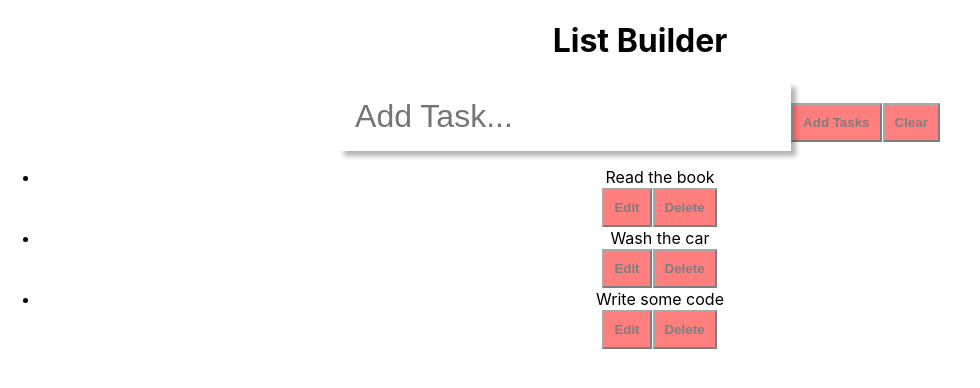
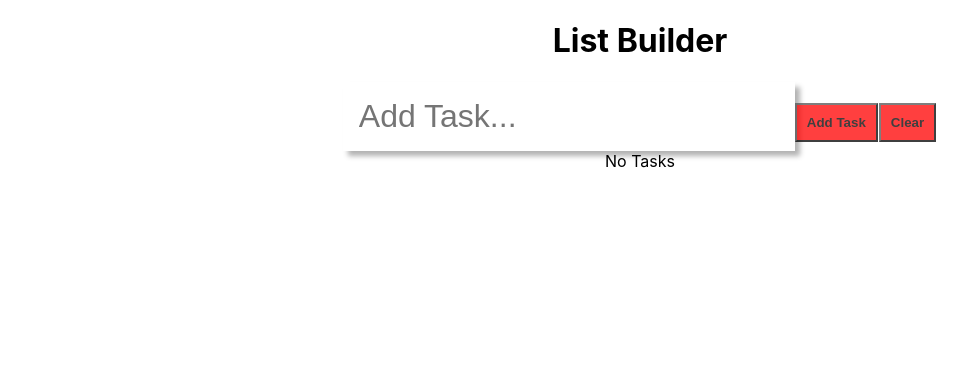
Before and after one commit to dvorakkarrie/list-builder-app, a React (Create React App) app: page / in a window 1280 px wide. Shown: the top 388 px of the page, without its empty margins (0-980 px from the left). Built offline with nearby package versions, Linux system fonts and the light colour scheme.

Commit message:
adding local storage

```diff
--- a/src/App.css
+++ b/src/App.css
@@ -23,7 +23,7 @@ button {
   margin: 1px;
   margin-left: auto;
   padding: 10px;
-  opacity: 0.5;
+  opacity: 0.75;
 }
 
 input {
--- a/src/components/TaskForm.js
+++ b/src/components/TaskForm.js
@@ -12,7 +12,7 @@ const TaskForm = () => {
 
     const handleSubmit = e => {
         e.preventDefault()
-        if(editItem === null) {
+        if(!editItem) {
             addTask(title)
             setTitle("")
         } else {
@@ -21,7 +21,7 @@ const TaskForm = () => {
     }
 
     useEffect(() => {
-        if(editItem !== null) {
+        if(editItem) {
             setTitle(editItem.title)
             console.log(editItem)
         } else {
@@ -34,8 +34,12 @@ const TaskForm = () => {
         <form onSubmit={handleSubmit}>
             <input onChange={handleChange} value={title}
                 type="text" placeholder="Add Task..." required />
-            <button type="submit">Add Tasks</button>
-            <button onClick={clearList}>Clear</button>
+            <button type="submit">
+                {editItem ? "Edit Task" : "Add Task"}
+            </button>
+            <button onClick={clearList}>
+                Clear
+            </button>
         </form>
         </div>
     )
--- a/src/components/TaskList.js
+++ b/src/components/TaskList.js
@@ -2,7 +2,7 @@ import React, {useContext} from 'react'
 import {TaskListContext} from './TaskListContext'
 import Task from './Task'
 
-const TaskList = (props) => {
+const TaskList = () => {
     const {tasks} = useContext(TaskListContext);
 
     return (
--- a/src/components/TaskListContext.js
+++ b/src/components/TaskListContext.js
@@ -1,16 +1,17 @@
-import React, {createContext, useState} from 'react';
+import React, {createContext, useEffect, useState} from 'react';
 import { v4 as uuidv4 } from 'uuid';
 
 export const TaskListContext = createContext()
 
 const TaskListContextProvider = (props) => {
-    const [tasks, setTasks] = useState([
-    { title: 'Read the book', id: 1},
-    { title: 'Wash the car', id: 2},
-    { title: 'Write some code', id: 3}
-    ]);
+    // const initialState = JSON.parse(localstorage.getItem('tasks')) || []
 
+    const [tasks, setTasks] = useState([]);
     const [editItem, setEditItem] = useState(null)
+
+    useEffect(() => {
+        localStorage.setItem('tasks', JSON.stringify(tasks))
+    }, [tasks]);
 
     const addTask = (title) => {
     setTasks([...tasks, {title, id: uuidv4()}])
@@ -31,16 +32,19 @@ const TaskListContextProvider = (props) => {
     }
 
     const editTask = (title, id) => {
-    const newTasks = tasks.map(task => (task.id === id ? {title, id} : task))
-    setTasks(newTasks)
+        const newTasks = tasks.map(task => (
+            task.id === id ? {title, id} : task))
+        setTasks(newTasks)
+        setEditItem(null)
     }
 
     return (
         <div>
             <TaskListContext.Provider
-                value={{tasks, addTask, removeTask, clearList,
-                findItem, editTask, editItem}}>
-                {props.children}
+                value={{
+                    tasks, addTask, removeTask, clearList,
+                    findItem, editTask, editItem}}>
+                    {props.children}
             </TaskListContext.Provider>
         </div>
     )
```
Also changed, not shown: src/App.js (indentation only).
